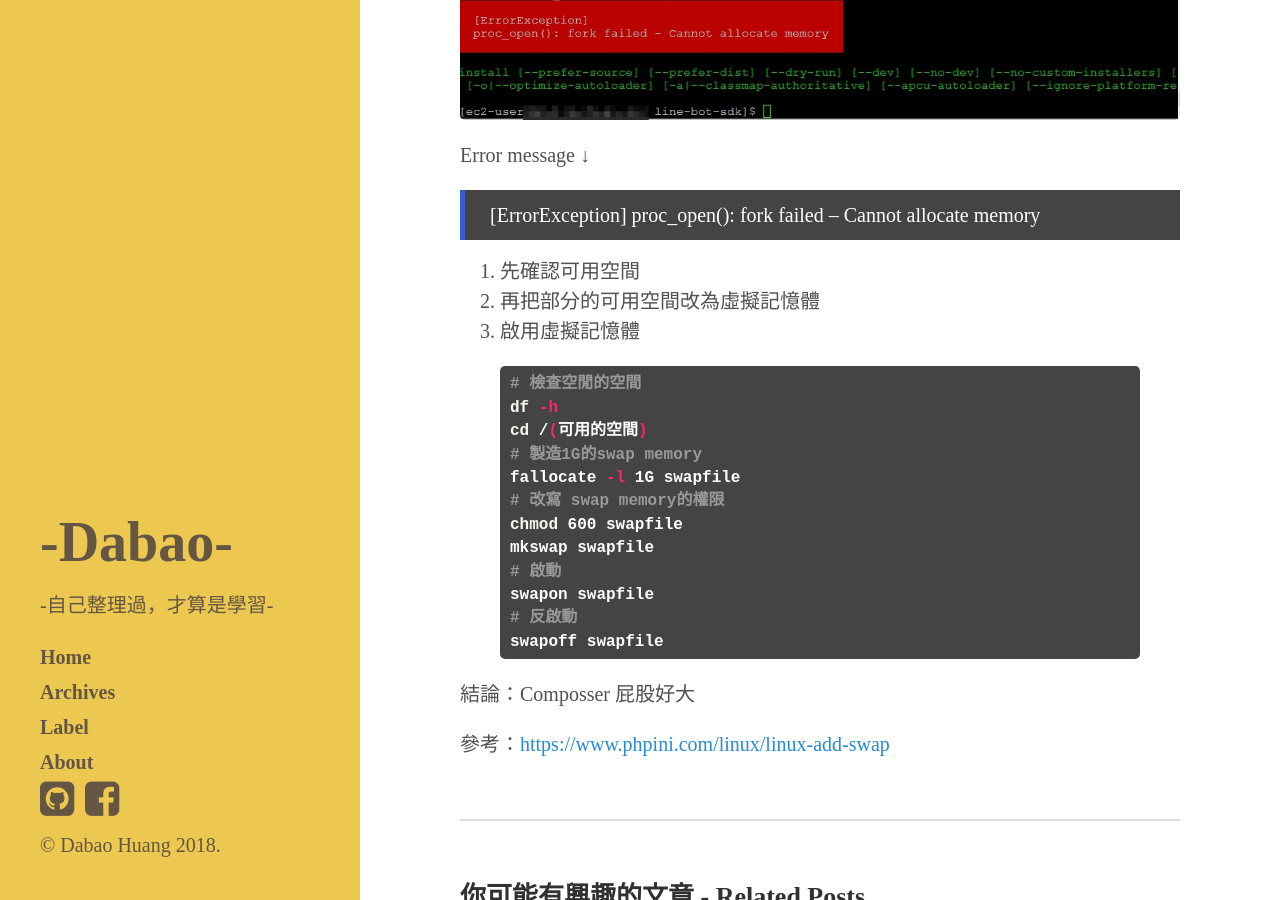
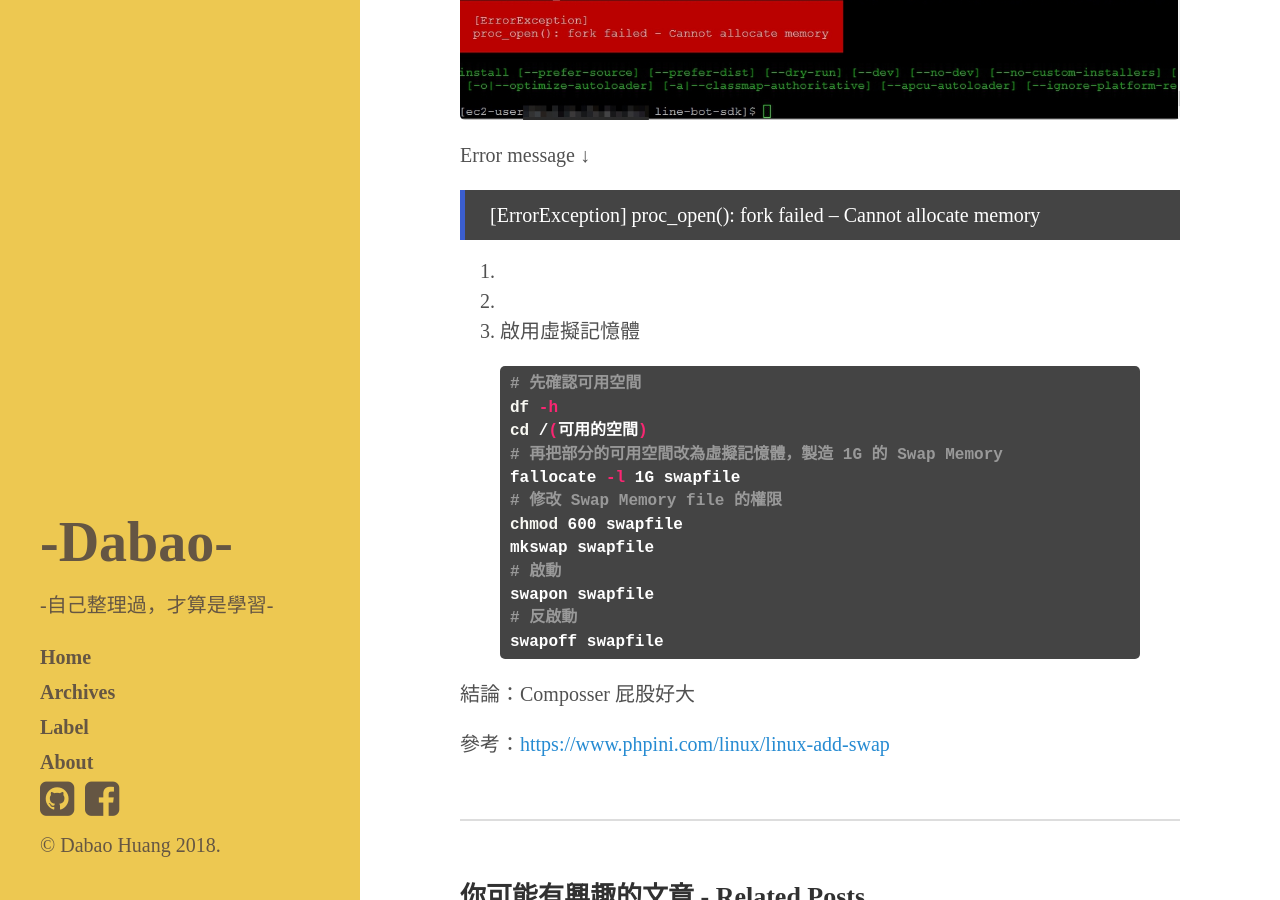
Before and after one commit to DabaoHuang/dabaohuang.github.io, a Jekyll site: the page built from _posts/2017-07-07-linux-php-allocate-memory.md, in a window 1280 px wide and 900 px high, scrolled down 741 px. Built offline with Jekyll 4.4.1, drawn with Linux system fonts in a browser that asks for light colours; nearby versions of some CDN libraries; comment, search, counter and statistics services are not loaded; some of the changed text lies outside the part shown.

Commit message:
:blush: 2017-07-07-linux-php-allocate-memory.md

```diff
--- a/_posts/2017-07-07-linux-php-allocate-memory.md
+++ b/_posts/2017-07-07-linux-php-allocate-memory.md
@@ -21,17 +21,19 @@
 
  > [ErrorException] proc_open(): fork failed – Cannot allocate memory
 
-1. 先確認可用空間
-2. 再把部分的可用空間改為虛擬記憶體
+
+
+1.
+2.
 3. 啟用虛擬記憶體
 
 {% highlight shell %}
-# 檢查空閒的空間
+# 先確認可用空間
 df -h
 cd /(可用的空間)
-# 製造1G的swap memory
+# 再把部分的可用空間改為虛擬記憶體，製造 1G 的 Swap Memory
 fallocate -l 1G swapfile
-# 改寫 swap memory的權限
+# 修改 Swap Memory file 的權限
 chmod 600 swapfile
 mkswap swapfile
 # 啟動
```
Also changed, not shown: other parts of _posts/2017-07-07-linux-php-allocate-memory.md (+1 -1 lines).
